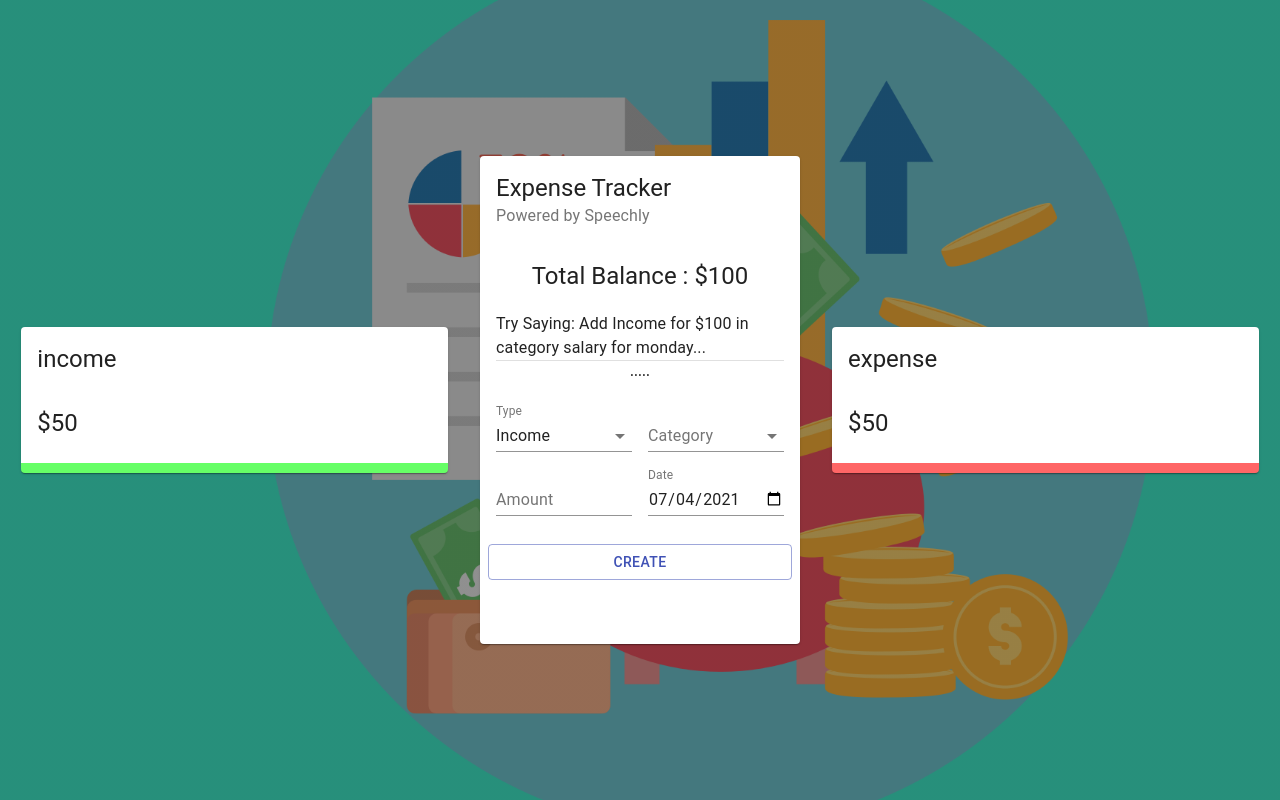
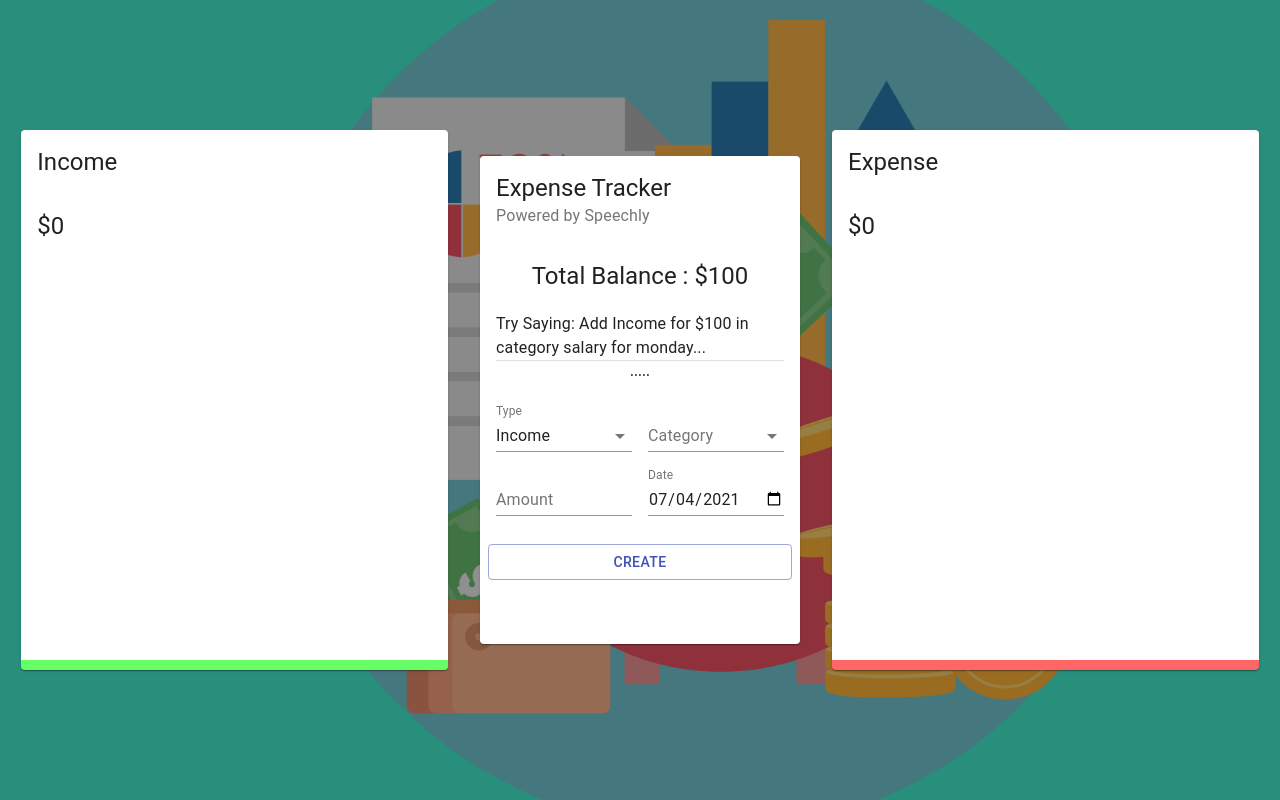
Before and after one commit to AtulSaini12/Expense-Tracker-Web-App, a React (Create React App) app: page / in a window 1280 px wide. Built offline with nearby package versions, Linux system fonts and the light colour scheme.

Commit message:
Finished the UI and functionality of the app

```diff
--- a/src/Context/contextReducer.js
+++ b/src/Context/contextReducer.js
@@ -1,5 +1,3 @@
-import React from "react";
-
 export default function contextReducer(state, action) {
   let transactions;
 
--- a/src/components/App.js
+++ b/src/components/App.js
@@ -20,7 +20,7 @@
         style={{ height: "100vh" }}
       >
         <Grid item xs={12} sm={4}>
-          <Details title="income" />
+          <Details title="Income" />
         </Grid>
 
         <Grid item xs={12} sm={3}>
@@ -28,7 +28,7 @@
         </Grid>
 
         <Grid item xs={12} sm={4}>
-          <Details title="expense" />
+          <Details title="Expense" />
         </Grid>
       </Grid>
     </div>
--- a/src/components/Details/Details.js
+++ b/src/components/Details/Details.js
@@ -1,18 +1,21 @@
 import React from "react";
 import { Card, CardContent, Typography, CardHeader } from "@material-ui/core";
 import { Doughnut } from "react-chartjs-2";
+import useTransactions from "../../useTransactions";
 
 import useStyles from "./styles";
 
 export default function Details({ title }) {
   const classes = useStyles();
 
+  const { total, chartData } = useTransactions(title);
+
   return (
-    <Card className={title === "income" ? classes.income : classes.expense}>
+    <Card className={title === "Income" ? classes.income : classes.expense}>
       <CardHeader title={title} />
       <CardContent>
-        <Typography variant="h5">$50</Typography>
-        {/* <Doughnut data="DATA" /> */}
+        <Typography variant="h5">${total}</Typography>
+        <Doughnut data={chartData} />
       </CardContent>
     </Card>
   );
--- a/src/components/Main/Form/Form.js
+++ b/src/components/Main/Form/Form.js
@@ -33,6 +33,13 @@
   const [formData, setFormData] = useState(initialFormState);
   const classes = useStyles();
 
+  const resetFormData = () => {
+    formData.amount = "";
+    formData.category = "";
+    formData.type = "Income";
+    formData.date = formatDate(new Date());
+  };
+
   const handleOnClick = () => {
     if (
       formData.amount === "" ||
@@ -48,6 +55,7 @@
       date: formatDate(formData.date),
       id: uuidv4(),
     };
+    resetFormData();
     addTransaction(transaction);
   };
 
--- /dev/null
+++ b/src/useTransactions.js
@@ -0,0 +1,47 @@
+import { useContext } from "react";
+import { ExpenseTrackerContext } from "./Context/Context";
+
+import {
+  incomeCategories,
+  expenseCategories,
+  resetCategories,
+} from "./constants/Categories";
+
+const useTransactions = (title) => {
+  resetCategories();
+  const { transactions } = useContext(ExpenseTrackerContext);
+  const rightTransactions = transactions.filter((t) => t.type === title);
+  const total = rightTransactions.reduce(
+    (acc, currVal) => (acc += currVal.amount),
+    0
+  );
+  const categories = title === "Income" ? incomeCategories : expenseCategories;
+
+  rightTransactions.forEach((t) => {
+    const category = categories.find((c) => c.type === t.category);
+
+    if (category) {
+      category.amount += t.amount;
+    }
+  });
+
+  console.log({ rightTransactions, total, categories });
+
+  const filteredCategories = categories.filter((sc) => sc.amount > 0);
+
+  const chartData = {
+    datasets: [
+      {
+        data: filteredCategories.map((c) => c.amount),
+        backgroundColor: filteredCategories.map((c) => c.color),
+      },
+    ],
+    labels: filteredCategories.map((c) => c.type),
+  };
+
+  console.log({ filteredCategories, chartData });
+
+  return { filteredCategories, total, chartData };
+};
+
+export default useTransactions;
```
